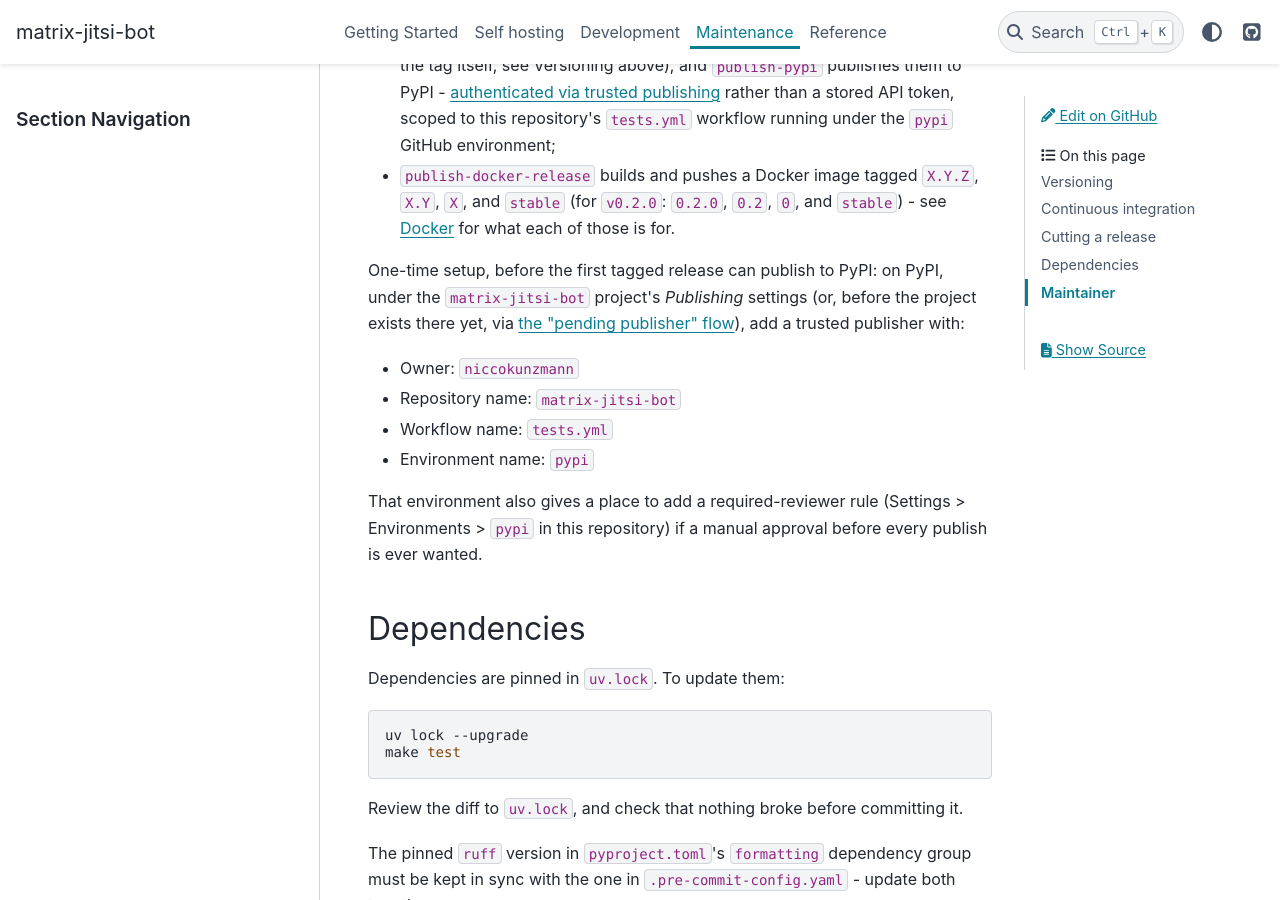
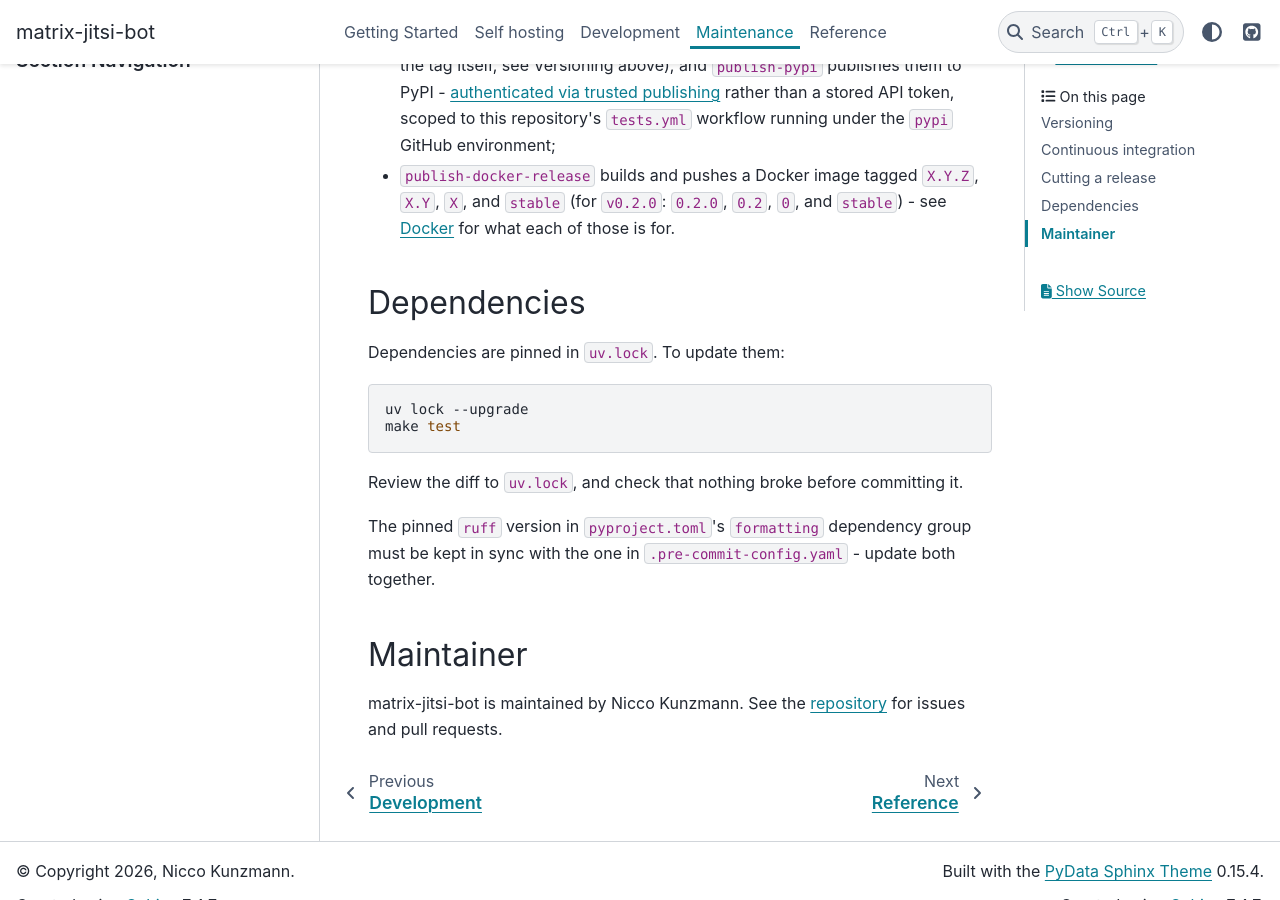
Before and after one commit to niccokunzmann/matrix-jitsi-bot, a Sphinx documentation site: the page built from docs/maintenance/index.rst, in a window 1280 px wide and 900 px high, scrolled down 1065 px. Built offline with Sphinx 7.4.7 and the PyData theme 0.15.4, drawn with Linux system fonts in a browser that asks for light colours.

Commit message:
update dependencies
AI Prompts:
claude-sonnet-4-6: <ide_opened_file>The user opened the file ./docs/reference/changelog.rst in the IDE. This may or may not be related to the current task.</ide_opened_file> document in maintenance how to create a release

```diff
--- a/docs/maintenance/index.rst
+++ b/docs/maintenance/index.rst
@@ -31,15 +31,6 @@
 - ``build-python-package`` builds the sdist and wheel (their version comes from the tag itself, see Versioning above), and ``publish-pypi`` publishes them to PyPI - `authenticated via trusted publishing <https://docs.pypi.org/trusted-publishers/>`_ rather than a stored API token, scoped to this repository's ``tests.yml`` workflow running under the ``pypi`` GitHub environment;
 - ``publish-docker-release`` builds and pushes a Docker image tagged ``X.Y.Z``, ``X.Y``, ``X``, and ``stable`` (for ``v0.2.0``: ``0.2.0``, ``0.2``, ``0``, and ``stable``) - see :doc:`../hosting-a-bot/docker` for what each of those is for.
 
-One-time setup, before the first tagged release can publish to PyPI: on PyPI, under the ``matrix-jitsi-bot`` project's *Publishing* settings (or, before the project exists there yet, via `the "pending publisher" flow <https://docs.pypi.org/trusted-publishers/creating-a-project-through-oidc/>`_), add a trusted publisher with:
-
-- Owner: ``niccokunzmann``
-- Repository name: ``matrix-jitsi-bot``
-- Workflow name: ``tests.yml``
-- Environment name: ``pypi``
-
-That environment also gives a place to add a required-reviewer rule (Settings > Environments > ``pypi`` in this repository) if a manual approval before every publish is ever wanted.
-
 Dependencies
 ------------
 
```
Also changed, not shown: 1 other file.
